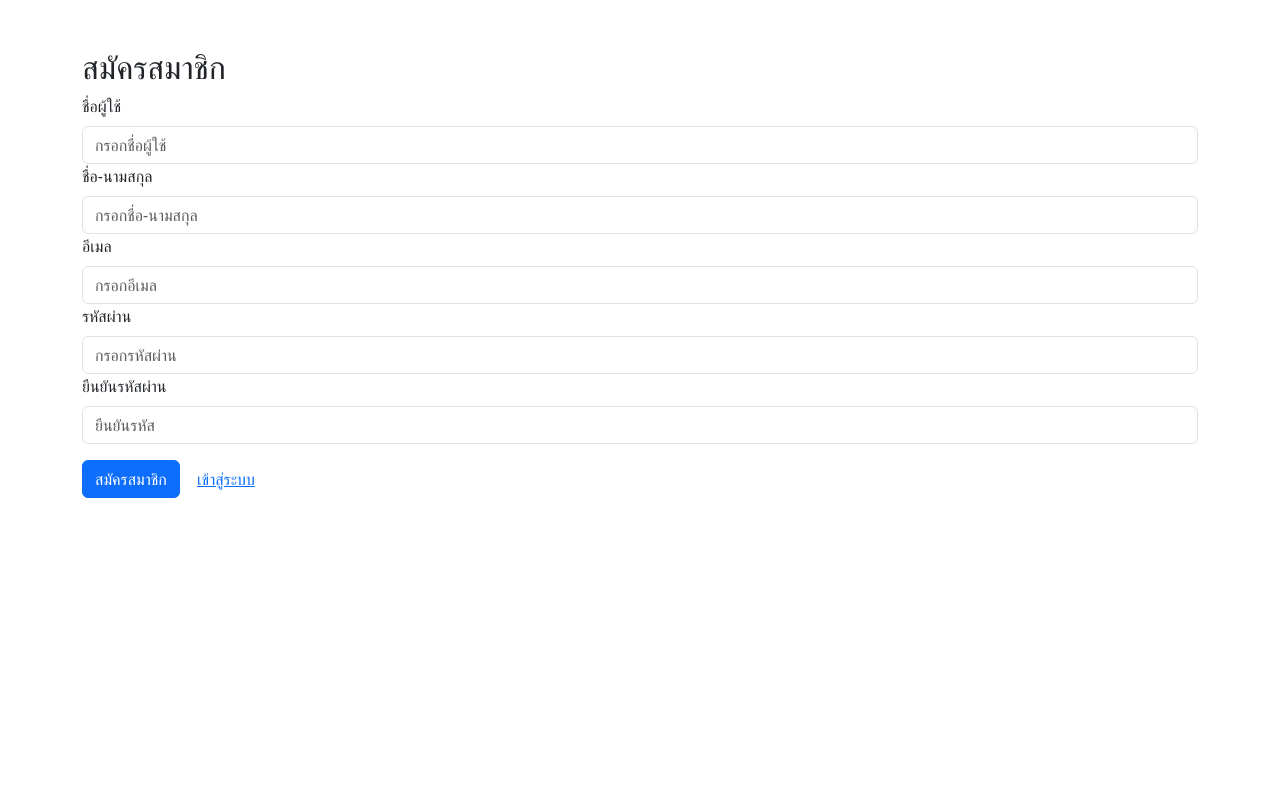
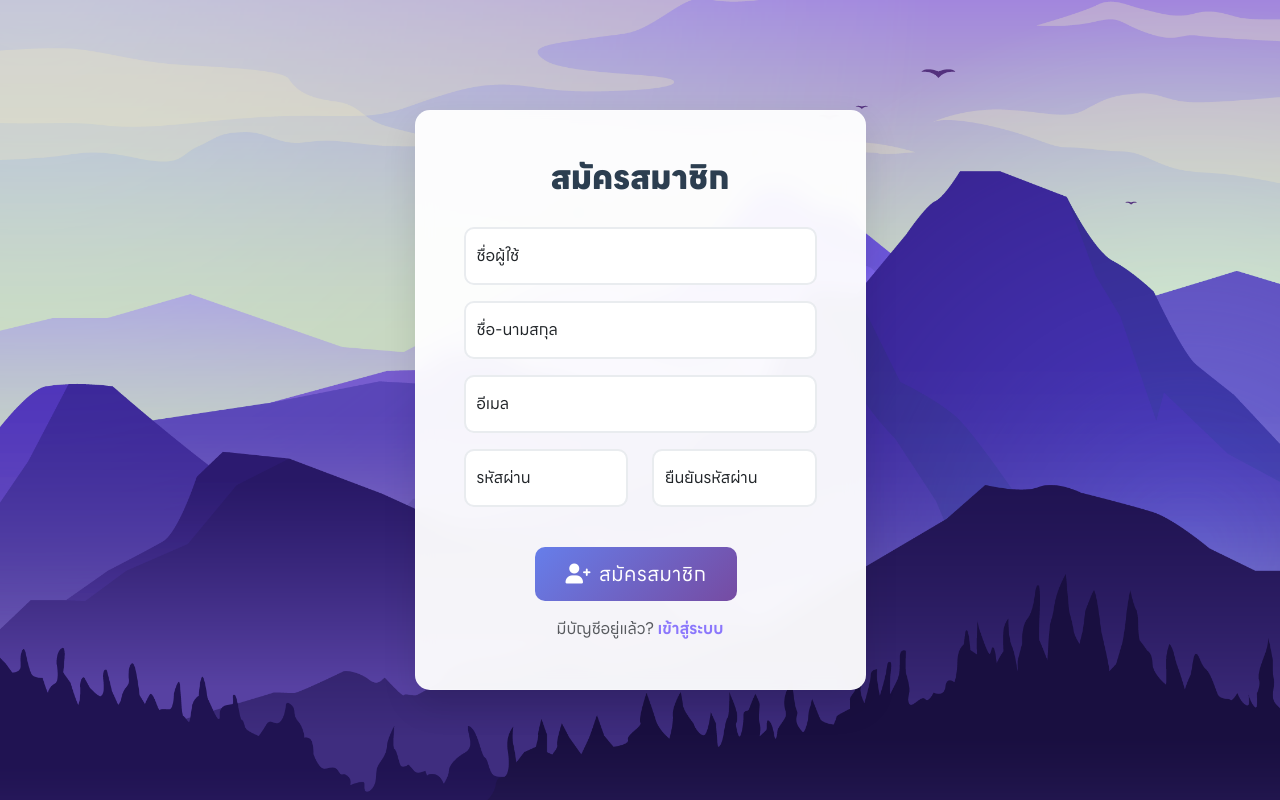
Before and after one commit to Mifuyuu/OnlineShop, a PHP site: page /register.php in a window 1280 px wide. Run offline with PHP 8.4, Linux system fonts and the light colour scheme.

Commit message:
update register pages

```diff
--- /dev/null
+++ b/assets/font/LINESeedSansTH.css
@@ -0,0 +1,40 @@
+/* LINE Seed Sans TH Font Face */
+@font-face {
+    font-family: 'LINE Seed Sans TH';
+    src: url('LINESeedSansTH_W_Th.woff2') format('woff2');
+    font-weight: 100;
+    font-style: normal;
+    font-display: swap;
+}
+
+@font-face {
+    font-family: 'LINE Seed Sans TH';
+    src: url('LINESeedSansTH_W_Rg.woff2') format('woff2');
+    font-weight: 400;
+    font-style: normal;
+    font-display: swap;
+}
+
+@font-face {
+    font-family: 'LINE Seed Sans TH';
+    src: url('LINESeedSansTH_W_Bd.woff2') format('woff2');
+    font-weight: 500;
+    font-style: normal;
+    font-display: swap;
+}
+
+@font-face {
+    font-family: 'LINE Seed Sans TH';
+    src: url('LINESeedSansTH_W_XBd.woff2') format('woff2');
+    font-weight: 700;
+    font-style: normal;
+    font-display: swap;
+}
+
+@font-face {
+    font-family: 'LINE Seed Sans TH';
+    src: url('LINESeedSansTH_W_He.woff2') format('woff2');
+    font-weight: 900;
+    font-style: normal;
+    font-display: swap;
+}
--- a/register.php
+++ b/register.php
@@ -26,38 +26,151 @@ if ($_SERVER['REQUEST_METHOD'] === 'POST') {
     <meta name="viewport" content="width=device-width, initial-scale=1.0">
     <title>OnlineShop - Register</title>
     <link href="https://cdn.jsdelivr.net/npm/bootstrap@5.3.7/dist/css/bootstrap.min.css" rel="stylesheet" integrity="sha384-LN+7fdVzj6u52u30Kp6M/trliBMCMKTyK833zpbD+pXdCLuTusPj697FH4R/5mcr" crossorigin="anonymous">
+    <link href="https://cdnjs.cloudflare.com/ajax/libs/font-awesome/6.0.0/css/all.min.css" rel="stylesheet">
     <script src="https://cdn.jsdelivr.net/npm/bootstrap@5.3.7/dist/js/bootstrap.bundle.min.js"></script>
+    <link rel="stylesheet" href="assets/font/LINESeedSansTH.css">
+    <style>
+        body {
+            background-image: url('assets/img/background.png');
+            background-size: cover;
+            background-position: center;
+            background-attachment: fixed;
+            min-height: 100vh;
+            font-family: 'LINE Seed Sans TH', 'Segoe UI', Verdana, sans-serif;
+        }
+
+        .register-container {
+            background: rgba(255, 255, 255, 0.95);
+            border-radius: 15px;
+            box-shadow: 0 15px 35px rgba(0, 0, 0, 0.1);
+            backdrop-filter: blur(10px);
+            border: 1px solid rgba(255, 255, 255, 0.2);
+        }
+
+        .form-control {
+            border-radius: 10px;
+            border: 2px solid #e9ecef;
+            padding: 12px 15px;
+            transition: all 0.3s ease;
+        }
+
+        .form-control:focus {
+            border-color: #0d6efd;
+            box-shadow: 0 0 0 0.2rem rgba(13, 110, 253, 0.15);
+            transform: translateY(-2px);
+        }
+
+        .btn-primary {
+            border-radius: 10px;
+            padding: 12px 30px;
+            font-weight: 400;
+            letter-spacing: 0.5px;
+            transition: all 0.3s ease;
+            background: linear-gradient(135deg, #667eea 0%, #764ba2 100%);
+            border: none;
+        }
+
+        .btn-primary:hover {
+            transform: translateY(-2px);
+            box-shadow: 0 8px 25px rgba(102, 126, 234, 0.4);
+        }
+
+        .btn-link {
+            color: #8b77fcff;
+            text-decoration: none;
+            font-weight: 500;
+            transition: all 0.3s ease;
+        }
+
+        .btn-link:hover {
+            color: #9251faff;
+            text-decoration: underline;
+        }
+
+        .form-label {
+            font-weight: 500;
+            color: #495057;
+            margin-bottom: 8px;
+            font-family: 'LINE Seed Sans TH', sans-serif;
+        }
+
+        .register-title {
+            color: #2c3e50;
+            font-weight: 700;
+            margin-bottom: 30px;
+            text-align: center;
+            font-family: 'LINE Seed Sans TH', sans-serif;
+        }
+
+        .form-floating .form-control {
+            padding: 1rem 0.75rem;
+        }
+
+        @media (max-width: 768px) {
+            .register-container {
+                margin: 20px;
+                padding: 20px !important;
+            }
+
+            .register-title {
+                font-size: 1.8rem;
+            }
+        }
+    </style>
 </head>
 
-<body>
-    <div class="container mt-5">
-        <h2>สมัครสมาชิก</h2>
+<body class="d-flex align-items-center justify-content-center min-vh-100">
+    <div class="container">
+        <div class="row justify-content-center">
+            <div class="col-12 col-sm-10 col-md-8 col-lg-6 col-xl-5">
+                <div class="register-container p-4 p-md-5">
+                    <h2 class="register-title">สมัครสมาชิก</h2>
                     <form action="" method="post">
-            <div>
-                <label for="user" class="form-label">ชื่อผู้ใช้</label>
-                <input type="text" name="user" id="user" placeholder="กรอกชื่อผู้ใช้" class="form-control">
+                        <div class="row">
+                            <div class="col-12 mb-3">
+                                <div class="form-floating">
+                                    <input type="text" name="user" id="user" placeholder="กรอกชื่อผู้ใช้" class="form-control" required>
+                                    <label for="user">ชื่อผู้ใช้</label>
                                 </div>
-            <div>
-                <label for="fullname" class="form-label">ชื่อ-นามสกุล</label>
-                <input type="text" name="fullname" id="fullname" placeholder="กรอกชื่อ-นามสกุล" class="form-control">
                             </div>
-            <div>
-                <label for="email" class="form-label">อีเมล</label>
-                <input type="text" name="email" id="email" placeholder="กรอกอีเมล" class="form-control">
+                            <div class="col-12 mb-3">
+                                <div class="form-floating">
+                                    <input type="text" name="fullname" id="fullname" placeholder="กรอกชื่อ-นามสกุล" class="form-control" required>
+                                    <label for="fullname">ชื่อ-นามสกุล</label>
                                 </div>
-            <div>
-                <label for="pass" class="form-label">รหัสผ่าน</label>
-                <input type="password" name="password" id="password" placeholder="กรอกรหัสผ่าน" class="form-control">
                             </div>
-            <div>
-                <label for="confirm_pass" class="form-label">ยืนยันรหัสผ่าน</label>
-                <input type="password" name="confirm_pass" id="confirm_pass" placeholder="ยืนยันรหัส" class="form-control">
+                            <div class="col-12 mb-3">
+                                <div class="form-floating">
+                                    <input type="email" name="email" id="email" placeholder="กรอกอีเมล" class="form-control" required>
+                                    <label for="email">อีเมล</label>
                                 </div>
-            <div class="mt-3">
-                <button type="submit" class="btn btn-primary">สมัครสมาชิก</button>
-                <a href="login.php" class="btn btn-link">เข้าสู่ระบบ</a>
+                            </div>
+                            <div class="col-12 col-md-6 mb-3">
+                                <div class="form-floating">
+                                    <input type="password" name="password" id="password" placeholder="กรอกรหัสผ่าน" class="form-control" required minlength="6">
+                                    <label for="password">รหัสผ่าน</label>
+                                </div>
+                            </div>
+                            <div class="col-12 col-md-6 mb-3">
+                                <div class="form-floating">
+                                    <input type="password" name="confirm_pass" id="confirm_pass" placeholder="ยืนยันรหัส" class="form-control" required minlength="6">
+                                    <label for="confirm_pass">ยืนยันรหัสผ่าน</label>
+                                </div>
+                            </div>
+                        </div>
+                        <div class="d-grid gap-2 d-md-flex justify-content-md-center mt-4">
+                            <button type="submit" class="btn btn-primary btn-lg me-md-2 flex-fill flex-md-grow-0">
+                                <i class="fas fa-user-plus me-2"></i>สมัครสมาชิก
+                            </button>
+                        </div>
+                        <div class="text-center mt-3">
+                            <span class="text-muted">มีบัญชีอยู่แล้ว? </span>
+                            <a href="login.php" class="btn-link">เข้าสู่ระบบ</a>
                         </div>
                     </form>
+                </div>
+            </div>
+        </div>
     </div>
 </body>
 
```
Also changed, not shown: .htaccess (added), assets/font/LINESeedSansTH_W_Bd.woff2 (added), assets/font/LINESeedSansTH_W_He.woff2 (added), assets/font/LINESeedSansTH_W_Rg.woff2 (added), assets/font/LINESeedSansTH_W_Th.woff2 (added), assets/font/LINESeedSansTH_W_XBd.woff2 (added), assets/img/background.png (added). Lines whose indentation alone changed are shown as unchanged.
